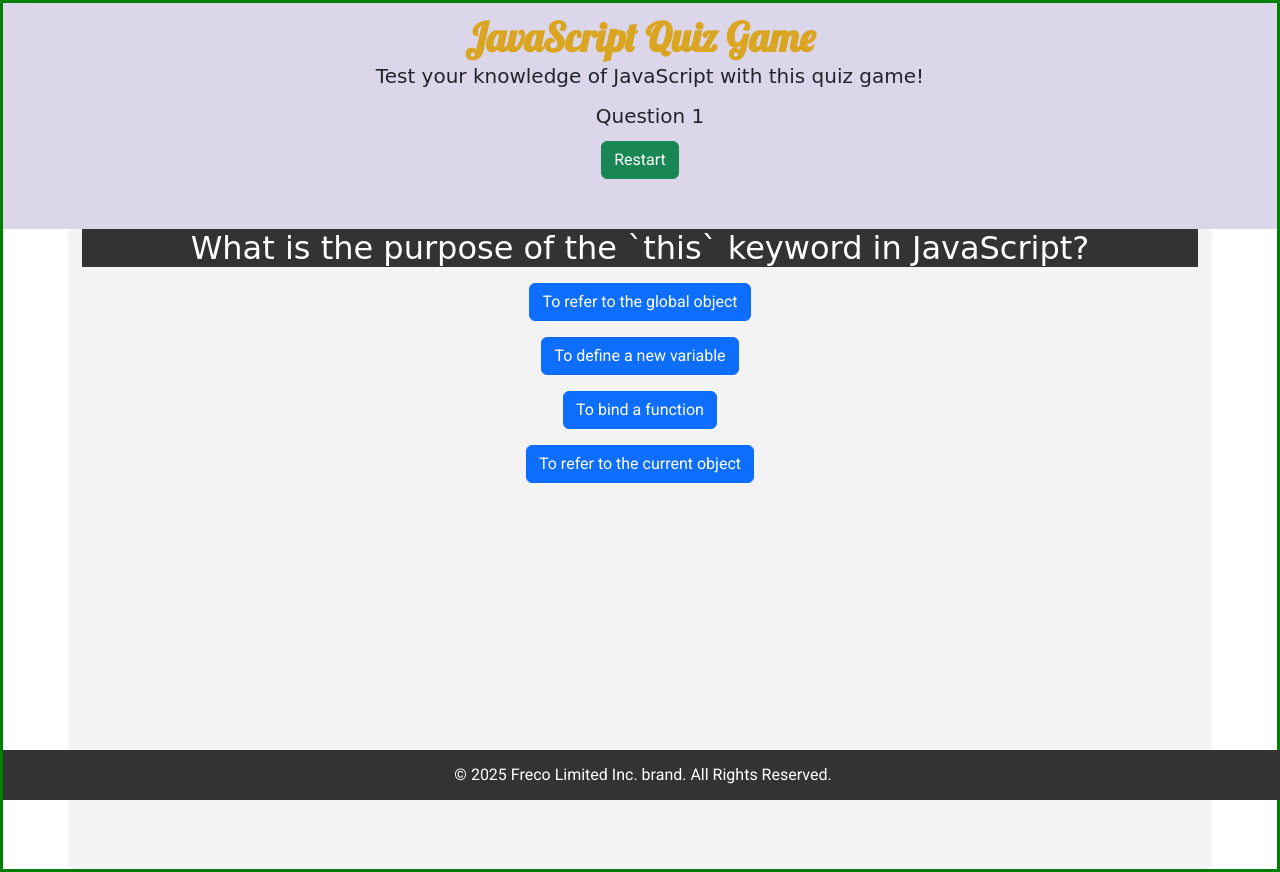
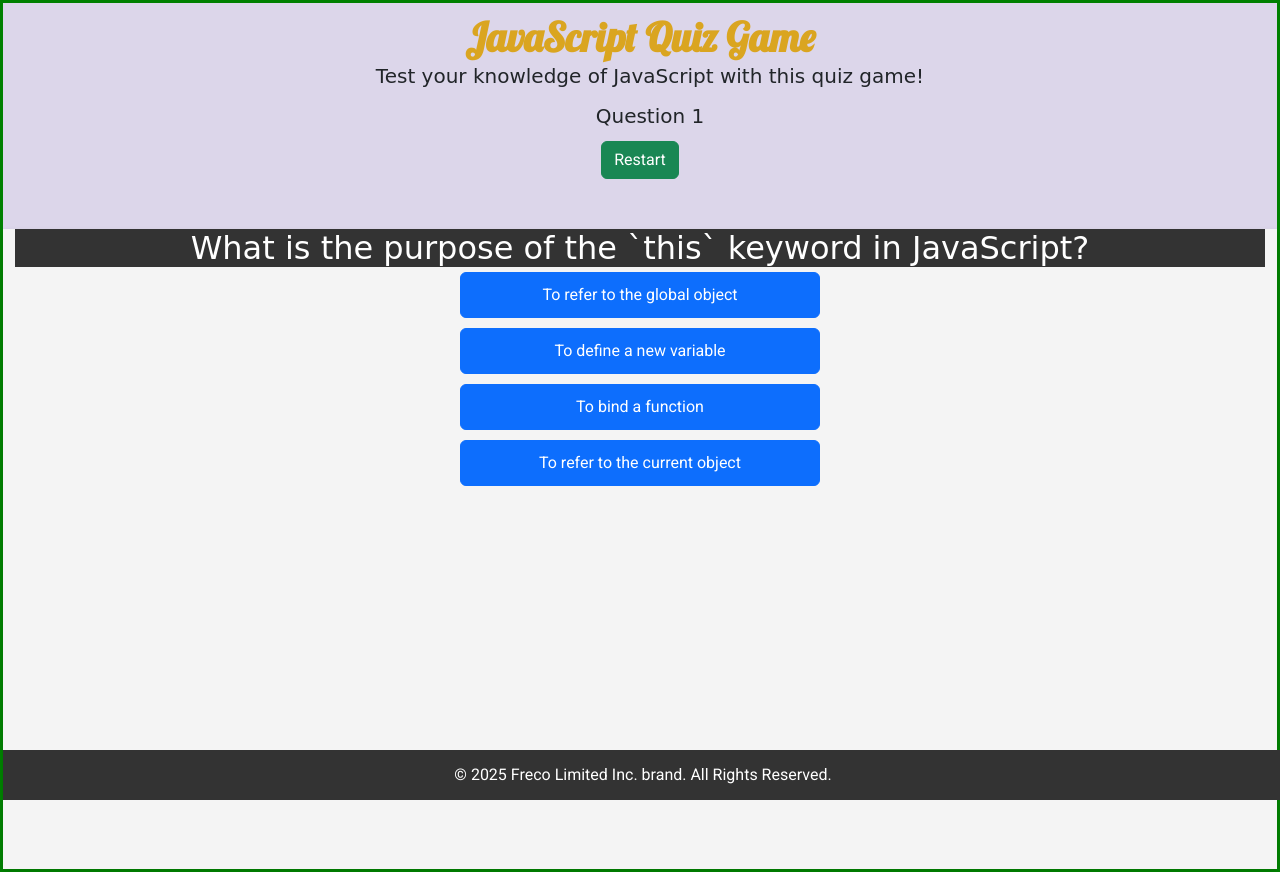
Before and after one commit to enocol/JavaScript_quiz_game, a website: page index.html in a window 1280 px wide. Both pictures are taken after a click on the button "Start". Drawn offline with nearby package versions, Linux system fonts and the light colour scheme; a web font is replaced by a local one.

Commit message:
Edit index.html and index.js

```diff
--- a/index.html
+++ b/index.html
@@ -32,7 +32,7 @@
       <p id="info"></p>
     </header>
     <main>
-      <div id="js-quiz" class="container">
+      <div id="js-quiz" class="container-fluid">
         <!-- Content will be dynamically loaded here -->
       </div>
     </main>
--- a/index.js
+++ b/index.js
@@ -79,9 +79,9 @@ function loadQuestion() {
         <div>  ${shuffle
           .map(
             (option, index) =>
-              `<div class="Container">
+              `<div class="Container-fluid">
               <div class="row justify-content-center">
-               <div class="col-12 col-md-6 col-lg-4 p-0 mt-3">
+               <div class="col-12 col-md-6 col-lg-4 ">
                  <button type="button" class="btn btn-primary" onclick="checkAnswer(${index})">${option}</button>
                </div>
 
```
